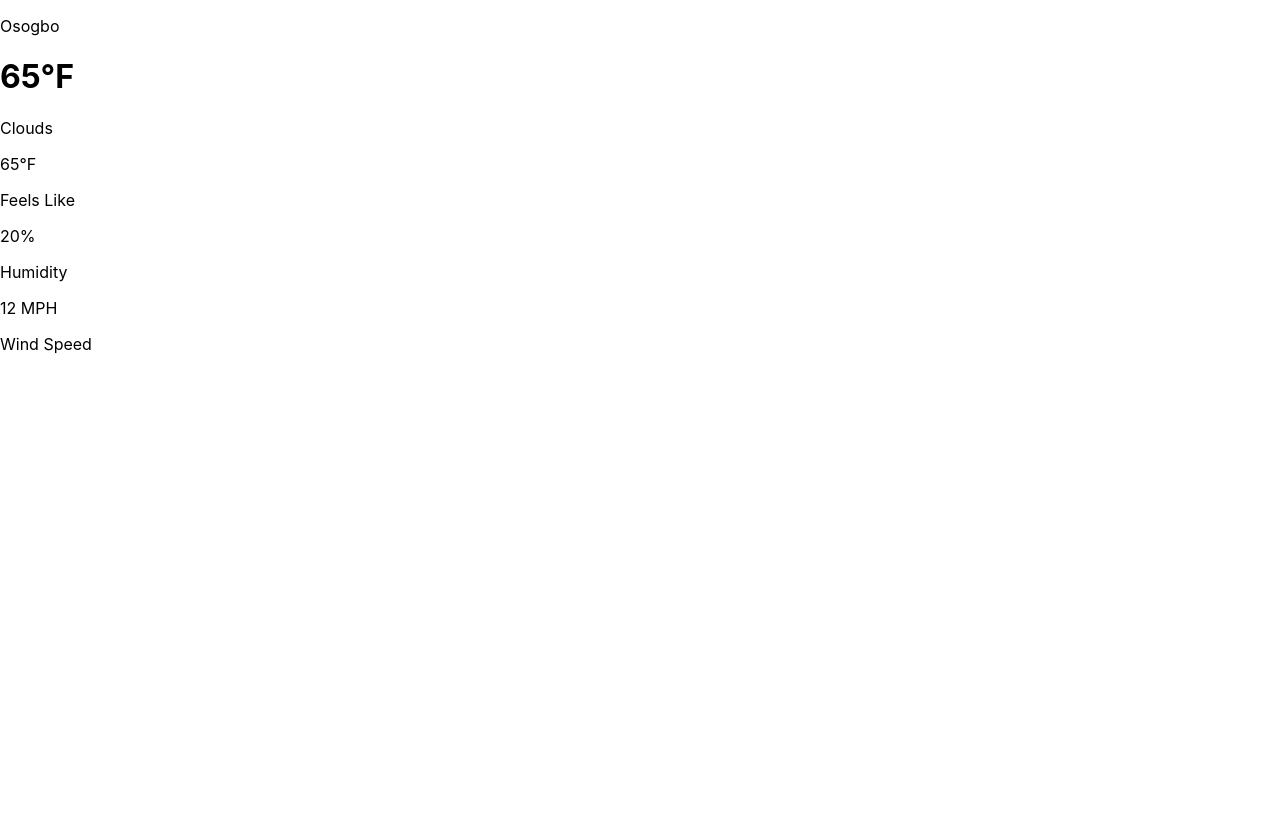
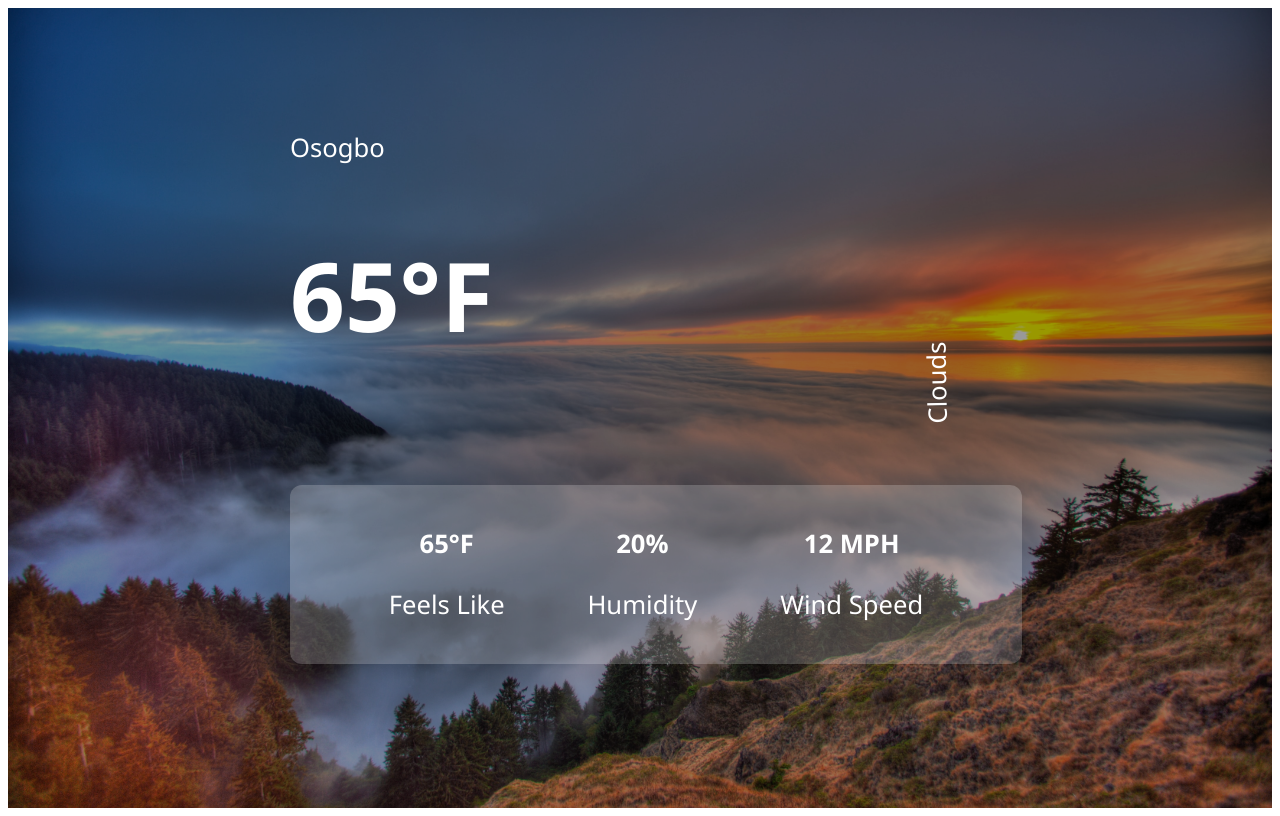
Before and after one commit to IfeoluwaOyekanmi/weather-app-react, a React (Create React App) app in the folder weather-app-react/: page / in a window 1280 px wide. Built offline with nearby package versions, Linux system fonts and the light colour scheme.

Commit message:
css-styling-completed

```diff
--- a/weather-app-react/src/index.css
+++ b/weather-app-react/src/index.css
@@ -1,13 +1,125 @@
+@import url('https://fonts.goggleapis.com/css2?family=Outfit')
+
+@media screen {
+
+
+@media (max-width: 600px) {
+  * {
+  box-sizing: border-box;
+  margin: 0;
+  padding: 0;
+  }
+}
+}
+
+@media (max-width: 601px) {
+  * {
+  box-sizing: border-box;
+  margin: 0;
+  padding: 0;
+  }
+}
+
+@media (max-width: 768px) {
+  * {
+  box-sizing: border-box;
+  margin: 0;
+  padding: 0;
+  }
+}
+@media (max-width: 992px) {
+  * {
+  box-sizing: border-box;
+  margin: 0;
+  padding: 0;
+  }
+}
+@media (max-width: 1200px) {
+  * {
+  box-sizing: border-box;
+  margin: 0;
+  padding: 0;
+  }
+}
+
 body {
-  margin: 0;
-  font-family: -apple-system, BlinkMacSystemFont, 'Segoe UI', 'Roboto', 'Oxygen',
+  font-family: 'Outfit', 'Segoe UI', 'Roboto', 'Oxygen',
     'Ubuntu', 'Cantarell', 'Fira Sans', 'Droid Sans', 'Helvetica Neue',
     sans-serif;
   -webkit-font-smoothing: antialiased;
   -moz-osx-font-smoothing: grayscale;
 }
 
-code {
-  font-family: source-code-pro, Menlo, Monaco, Consolas, 'Courier New',
-    monospace;
+p {
+  font-size: 1.6rem;
 }
+
+h1 {
+  font-size: 6rem;
+}
+.app{
+  width: 100%;
+  height: 100vh;
+  position: relative;
+  background-color: rgba(0, 0, 0,0.4);
+  color: #fff;
+}
+.app::before {
+  content: '';
+background: url('./assets/sunset.jpg') no-repeat center center/cover;
+position: absolute;
+width: 100%;
+height: 100%;
+top: 0;
+left: 0;
+z-index: -1;
+}
+.app .search {
+text-align: center;
+padding: 1rem;
+}
+.app input {
+  padding: .7em 1.5em;
+  font-size:1.2rem;
+  border-radius: 25px;
+  border: 1px solid rgba(255,255,255,0.8);
+  background: rgba(255,255,255,0.1);
+}
+::placeholder {
+  color: #f8f8f8;
+}
+
+.container  {
+max-width: 700px;
+height: 700px;
+margin: auto;
+padding: 0 1rem;
+position:relative;
+top: 10%;
+display: flex;
+flex-direction: column;
+justify-content: space-between;
+}
+.app .top {
+  width: 100%;
+  margin: 1rem auto
+}
+.app .description {
+position: relative;
+right:  -90%;
+transform-origin: 0 0;
+transform: rotate(269deg);
+}
+
+.app .bottom {
+  display: flex;
+  justify-content: space-evenly;
+  text-align: center;
+  width: 100%;
+  padding: 1rem;
+  border-radius: 12px;
+  background-color: rgba(255,255,255,0.2);
+}
+.bold {
+font-weight: 700;
+}
```
Also changed, not shown: weather-app-react/src/assets/sunset.jpg (added).
